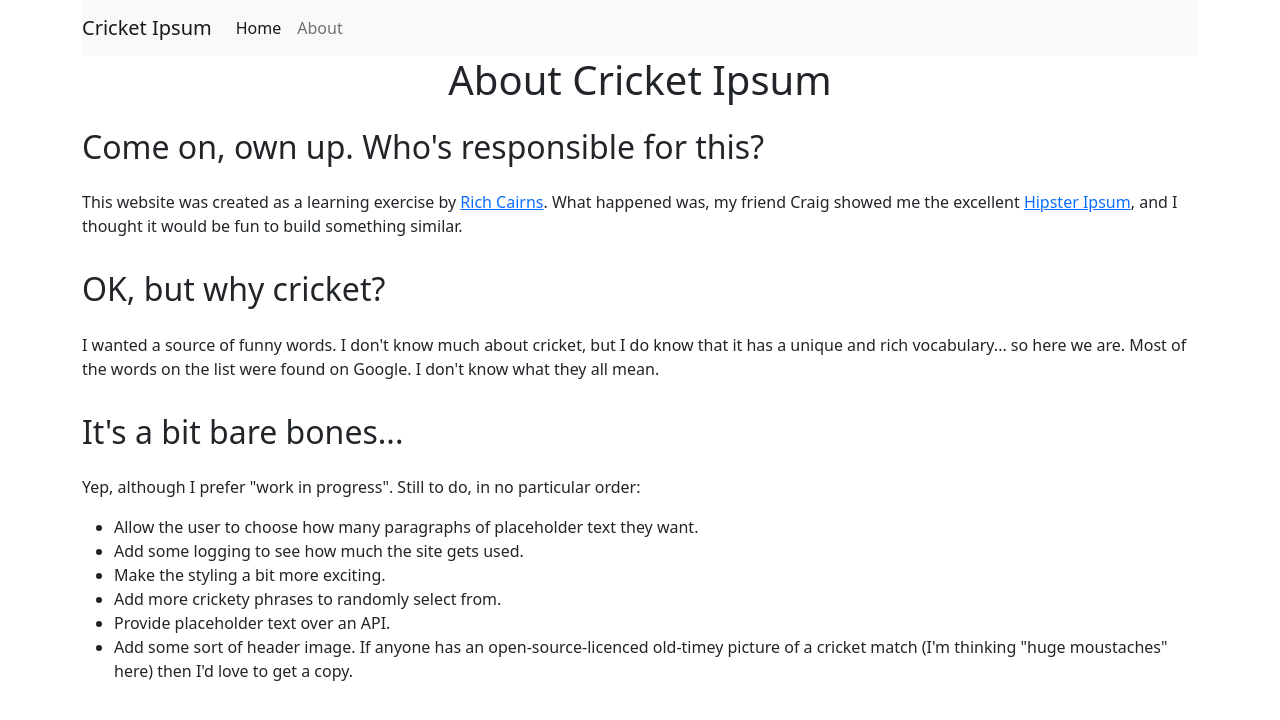
After one commit to rogfrich/cricket-ipsum, a Django app: page /about/ in a window 1280 px wide. The commit adds this page. Shown: the top 720 px of the page. Run offline with Django 3.2, Linux system fonts and the light colour scheme; some libraries are stand-ins or nearby versions.

Commit message:
working site

```diff
--- a/ipsum_generator/data.txt
+++ b/ipsum_generator/data.txt
@@ -1,11 +1,11 @@
 Googly
-The batsman’s holding the bowler’s Willy
+The bowler's Holding the batsman’s Willey
 Dibbly dobbly
 Ball tampering
 Beamer
 Carry your bat
 Jaffa
-So poor we had to share a box
+Only had one box so we had to share
 Cow corner
 Dilscoop
 Double teapot
--- /dev/null
+++ b/ipsum_generator/templates/ipsum_generator/about.html
@@ -0,0 +1,51 @@
+{% extends "ipsum_generator/base.html" %}
+{% block content %}
+
+<header class="text-center">
+    <h1>About Cricket Ipsum</h1>
+</header>
+
+<main>
+    <h2 class="pt-3">Come on, own up. Who's responsible for this?</h2>
+    <p class="pt-3">
+        This website was created as a learning exercise by <a href="https://github.com/rogfrich" target="_blank">Rich
+            Cairns</a>. What
+        happened was, my friend Craig showed me the excellent <a href="https://hipsum.co/" target="_blank">Hipster
+            Ipsum</a>, and I
+        thought it would be fun to build something similar.
+    </p>
+    <h2 class="pt-3">OK, but why cricket?</h2>
+    <p class="pt-3">
+        I wanted a source of funny words. I don't know much about cricket, but I do know that it has a unique and rich
+        vocabulary... so here we are. Most of the words on the list were found on Google. I don't know what they all
+        mean.
+    </p>
+    <h2 class="pt-3">It's a bit bare bones...</h2>
+    <p class="pt-3">
+        Yep, although I prefer "work in progress". Still to do, in no particular order:
+    </p>
+    <ul>
+        <li>
+            Allow the user to choose how many paragraphs of placeholder text they want.
+        </li>
+        <li>
+            Add some logging to see how much the site gets used.
+        </li>
+        <li>
+            Make the styling a bit more exciting.
+        </li>
+        <li>
+            Add more crickety phrases to randomly select from.
+        </li>
+        <li>
+            Provide placeholder text over an API.
+        </li>
+        <li>
+            Add some sort of header image. If anyone has an open-source-licenced old-timey picture of a cricket match
+            (I'm thinking "huge moustaches" here) then I'd love to get a copy.
+        </li>
+    </ul>
+
+
+</main>
+{% endblock %}
--- a/ipsum_generator/templates/ipsum_generator/base.html
+++ b/ipsum_generator/templates/ipsum_generator/base.html
@@ -10,20 +10,47 @@
     <link href="https://cdn.jsdelivr.net/npm/bootstrap@5.0.0-beta1/dist/css/bootstrap.min.css" rel="stylesheet"
         integrity="sha384-giJF6kkoqNQ00vy+HMDP7azOuL0xtbfIcaT9wjKHr8RbDVddVHyTfAAsrekwKmP1" crossorigin="anonymous">
 
+
     <title>Cricket Ipsum</title>
 </head>
 
 <body>
 
+
     <!-- main content is injected here-->
     <div class="container">
+
+
+        <nav class="navbar navbar-expand-lg navbar-light bg-light">
+            <a class="navbar-brand" href="{% url 'home' %}">Cricket Ipsum</a>
+            <button class="navbar-toggler" type="button" data-toggle="collapse" data-target="#navbarNavAltMarkup"
+                aria-controls="navbarNavAltMarkup" aria-expanded="false" aria-label="Toggle navigation">
+                <span class="navbar-toggler-icon"></span>
+            </button>
+            <div class="collapse navbar-collapse" id="navbarNavAltMarkup">
+                <div class="navbar-nav">
+                    <a class="nav-item nav-link active" href="{% url 'home' %}">Home</a>
+                    <a class="nav-item nav-link" href="{% url 'about' %}">About</a>
+
+                </div>
+            </div>
+        </nav>
+
+
+
         {% block content %}
         {% endblock %}
     </div>
 
     <!-- Bootstrap JS -->
-    <script src="https://cdn.jsdelivr.net/npm/bootstrap@5.0.0-beta1/dist/js/bootstrap.bundle.min.js"
-        integrity="sha384-ygbV9kiqUc6oa4msXn9868pTtWMgiQaeYH7/t7LECLbyPA2x65Kgf80OJFdroafW"
+    <script src="https://code.jquery.com/jquery-3.2.1.slim.min.js"
+        integrity="sha384-KJ3o2DKtIkvYIK3UENzmM7KCkRr/rE9/Qpg6aAZGJwFDMVNA/GpGFF93hXpG5KkN"
+        crossorigin="anonymous"></script>
+    <script src="https://cdnjs.cloudflare.com/ajax/libs/popper.js/1.12.9/umd/popper.min.js"
+        integrity="sha384-ApNbgh9B+Y1QKtv3Rn7W3mgPxhU9K/ScQsAP7hUibX39j7fakFPskvXusvfa0b4Q"
+        crossorigin="anonymous"></script>
+    <script src="https://maxcdn.bootstrapcdn.com/bootstrap/4.0.0/js/bootstrap.min.js"
+        integrity="sha384-JZR6Spejh4U02d8jOt6vLEHfe/JQGiRRSQQxSfFWpi1MquVdAyjUar5+76PVCmYl"
         crossorigin="anonymous"></script>
 
 
--- a/ipsum_generator/urls.py
+++ b/ipsum_generator/urls.py
@@ -1,4 +1,4 @@
 from django.urls import path
-from .views import index
+from .views import index, about
 
-urlpatterns = [path("", index)]
+urlpatterns = [path("", index, name="home"), path("about/", about, name="about")]
--- a/ipsum_generator/views.py
+++ b/ipsum_generator/views.py
@@ -8,3 +8,7 @@ def index(request):
     para1 = create_text(1)
     context = {"para1": para1}
     return render(request, "ipsum_generator/index.html", context=context)
+
+
+def about(request):
+    return render(request, "ipsum_generator/about.html")
```
Also changed, not shown: 1 other file.
